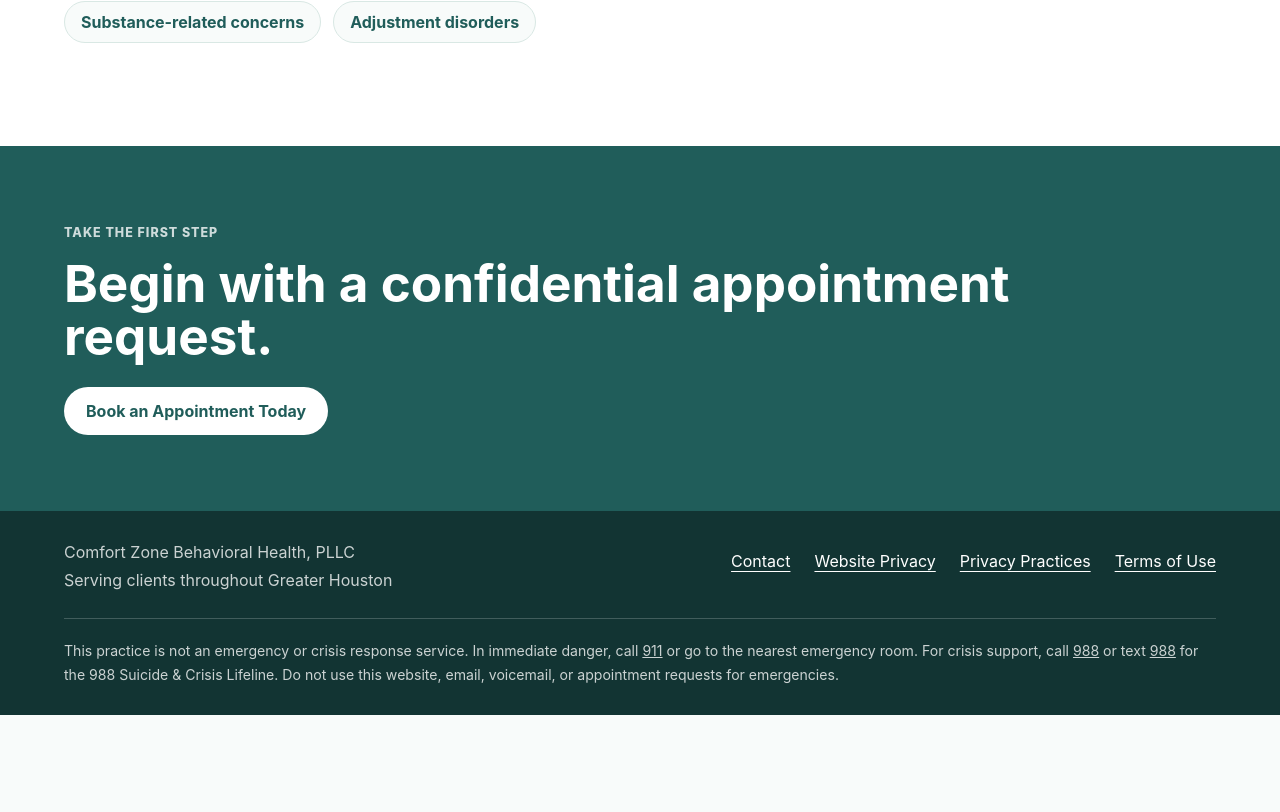
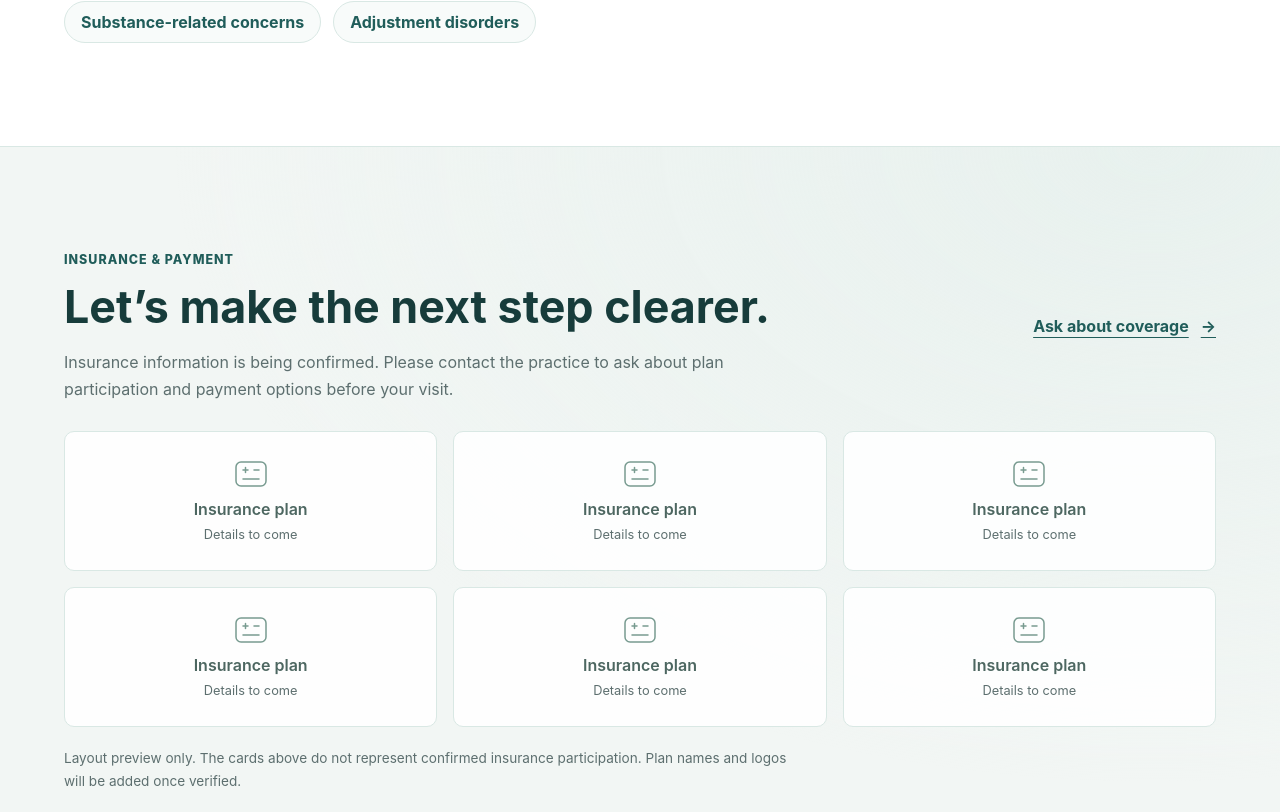
Before and after one commit to erinsebast/comfort-zone-behavioral-health, a React (Vite) app: page / in a window 1280 px wide. Shown: the part 4688-5500 px from the top of the page. Before the commit the page ends 5403 px from the top, so only its background shows below. Built offline with nearby package versions, Linux system fonts and the light colour scheme.

Commit message:
Add insurance section with unconfirmed plan placeholders

```diff
--- a/src/index.css
+++ b/src/index.css
@@ -1199,3 +1199,65 @@ input, select, textarea {
 @media (max-width: 600px) {
   .contact-input-grid { grid-template-columns: minmax(0, 1fr); }
 }
+
+.insurance-section {
+  background:
+    radial-gradient(ellipse at 90% 0%, #e8f1ee 0%, transparent 60%),
+    #f2f6f4;
+  border-top: 1px solid var(--line);
+}
+
+.insurance-heading-row {
+  display: flex;
+  align-items: center;
+  justify-content: space-between;
+  gap: 24px 48px;
+  margin-bottom: 28px;
+}
+
+.insurance-heading-row .section-heading {
+  max-width: 720px;
+  margin-bottom: 0;
+}
+
+.insurance-heading-row h2 {
+  font-size: clamp(1.85rem, 3.5vw, 2.8rem);
+}
+
+.insurance-heading-row p:last-child { margin-bottom: 0; }
+.insurance-heading-row > a { flex-shrink: 0; }
+
+.insurance-placeholder-grid {
+  display: grid;
+  grid-template-columns: repeat(3, minmax(0, 1fr));
+  gap: 16px;
+}
+
+.insurance-placeholder {
+  display: flex;
+  flex-direction: column;
+  align-items: center;
+  justify-content: center;
+  gap: 8px;
+  min-height: 140px;
+  padding: 20px 12px;
+  border: 1px solid var(--line);
+  border-radius: 10px;
+  background: rgba(255,255,255,.9);
+  text-align: center;
+}
+
+.insurance-placeholder svg { color: #789b90; margin-bottom: 4px; }
+.insurance-placeholder span { font-weight: 600; color: #4d6761; }
+.insurance-placeholder small { color: var(--muted); font-size: .8rem; }
+.insurance-preview-note { margin: 20px 0 0; font-size: .85rem; max-width: 85ch; }
+
+@media (max-width: 940px) {
+  .insurance-heading-row { flex-direction: column; align-items: flex-start; gap: 12px; }
+}
+
+@media (max-width: 640px) {
+  .insurance-placeholder-grid { grid-template-columns: repeat(2, minmax(0, 1fr)); gap: 12px; }
+  .insurance-placeholder { min-height: 125px; }
+  .insurance-placeholder span { font-size: .85rem; }
+}
--- a/src/pages/HomePage.jsx
+++ b/src/pages/HomePage.jsx
@@ -258,6 +258,36 @@ export default function HomePage() {
           </div>
         </section>
 
+        <section className="insurance-section section-wrap" id="insurance" aria-labelledby="insurance-heading">
+          <div className="insurance-heading-row">
+            <div className="section-heading compact">
+              <p className="eyebrow">Insurance &amp; payment</p>
+              <h2 id="insurance-heading">Let’s make the next step clearer.</h2>
+              <p>
+                Insurance information is being confirmed. Please contact the practice
+                to ask about plan participation and payment options before your visit.
+              </p>
+            </div>
+            <a className="about-services-link" href="/contact/">Ask about coverage <span aria-hidden="true">→</span></a>
+          </div>
+          <div className="insurance-placeholder-grid" aria-hidden="true">
+            {Array.from({ length: 6 }, (_, index) => (
+              <div className="insurance-placeholder" key={index}>
+                <svg width="32" height="26" viewBox="0 0 32 26" fill="none">
+                  <rect x="1" y="1" width="30" height="24" rx="5" stroke="currentColor" strokeWidth="1.5" />
+                  <path d="M8 9h5m-2.5-2.5v5M8 18h16M19 9h5" stroke="currentColor" strokeWidth="1.5" strokeLinecap="round" />
+                </svg>
+                <span>Insurance plan</span>
+                <small>Details to come</small>
+              </div>
+            ))}
+          </div>
+          <p className="insurance-preview-note">
+            Layout preview only. The cards above do not represent confirmed insurance participation.
+            Plan names and logos will be added once verified.
+          </p>
+        </section>
+
         <section className="cta-band">
           <div>
             <p className="eyebrow">Take the first step</p>
```
